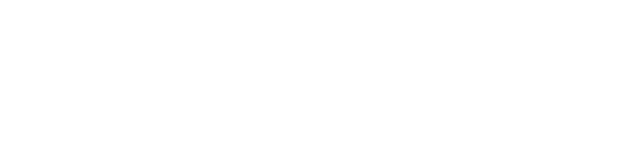
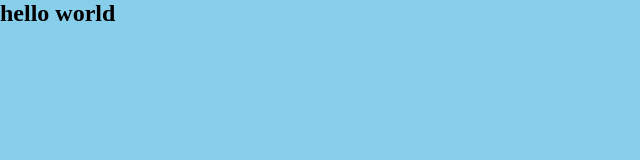
Before and after one commit to wrbtl/project_01, a plain HTML site: page index.html in a window 1280 px wide. Shown: the whole page, without its empty margins (0-640 px from the left). Drawn offline with Linux system fonts and the light colour scheme.

Commit message:
修改了页面内容、样式和行为

```diff
--- a/index.css
+++ b/index.css
@@ -0,0 +1,8 @@
+* {
+    margin: 0;
+    padding: 0;
+}
+
+body {
+    background-color: skyblue;
+}
--- a/index.html
+++ b/index.html
@@ -6,10 +6,12 @@
     <meta http-equiv="X-UA-Compatible" content="IE=edge">
     <meta name="viewport" content="width=device-width, initial-scale=1.0">
     <title>Document</title>
+    <link rel="stylesheet" href="./index.css">
 </head>
 
 <body>
-
+    <h2>hello world</h2>
+    <script src="./index.js"></script>
 </body>
 
 </html>
--- a/index.js
+++ b/index.js
@@ -0,0 +1 @@
+console.log('hello world');
```
